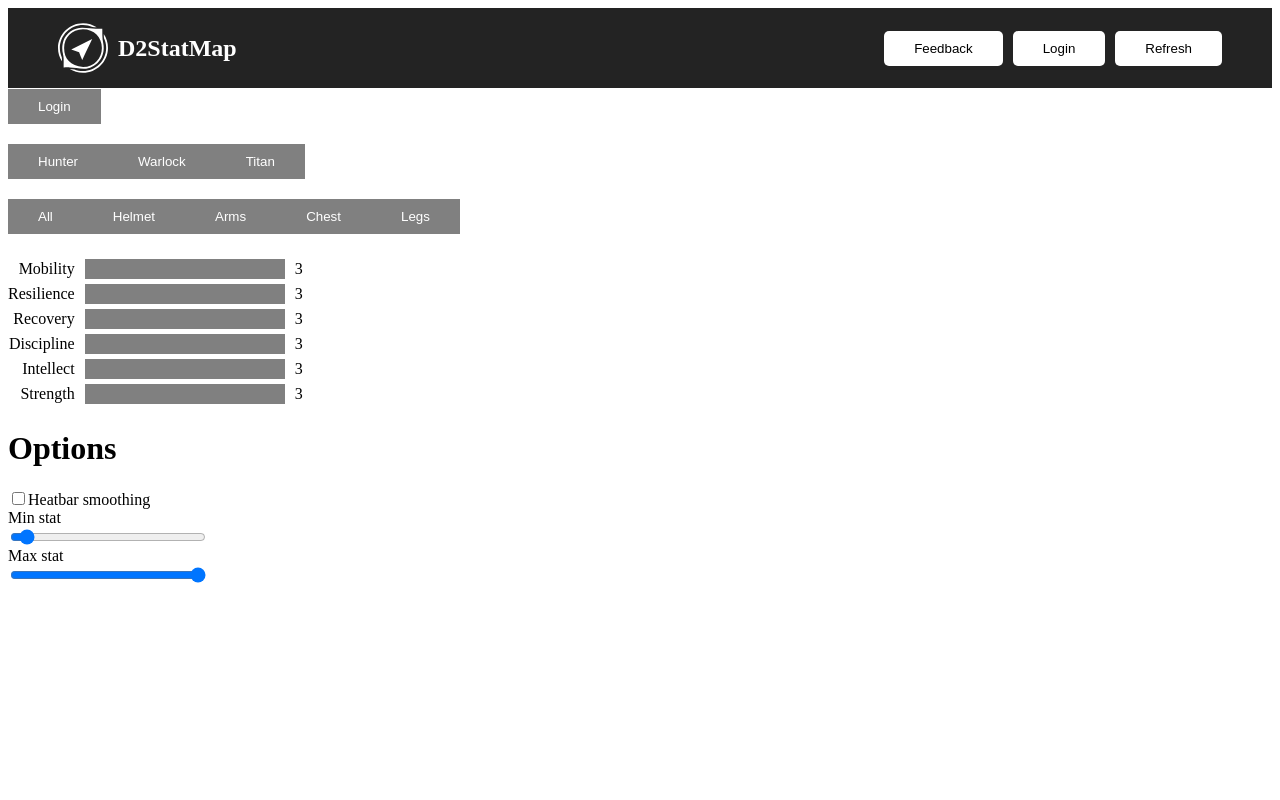
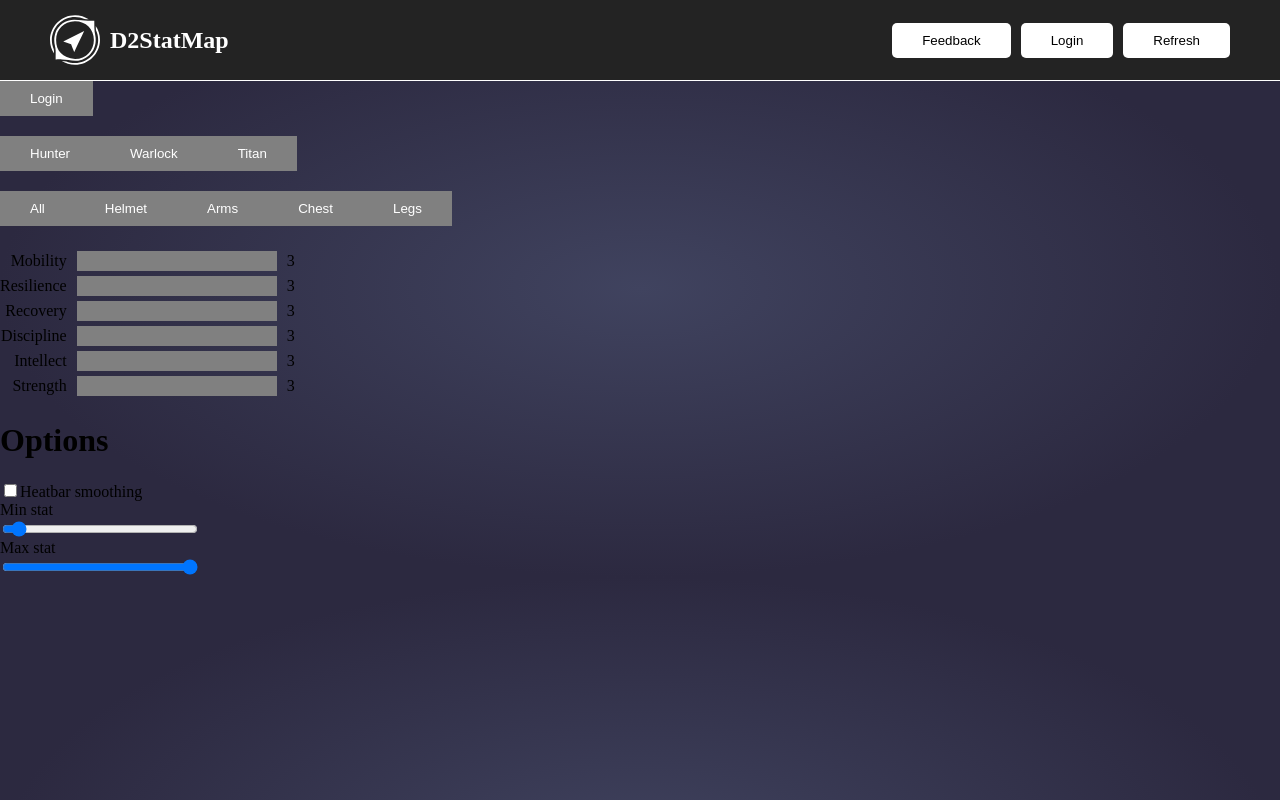
Before and after one commit to NSkelin/d2statmap, a React (Vite) app: page / in a window 1280 px wide. Built offline with nearby package versions, Linux system fonts and the light colour scheme.

Commit message:
remove margin from body

```diff
--- a/src/style.css
+++ b/src/style.css
@@ -1,3 +1,7 @@
+body {
+    margin: 0;
+    background: radial-gradient(50% 50% at 50% 50%, #40435F 0%, #2C2940 100%);
+}
 button {
     background-color: gray;
     padding: 10px 30px;
```
